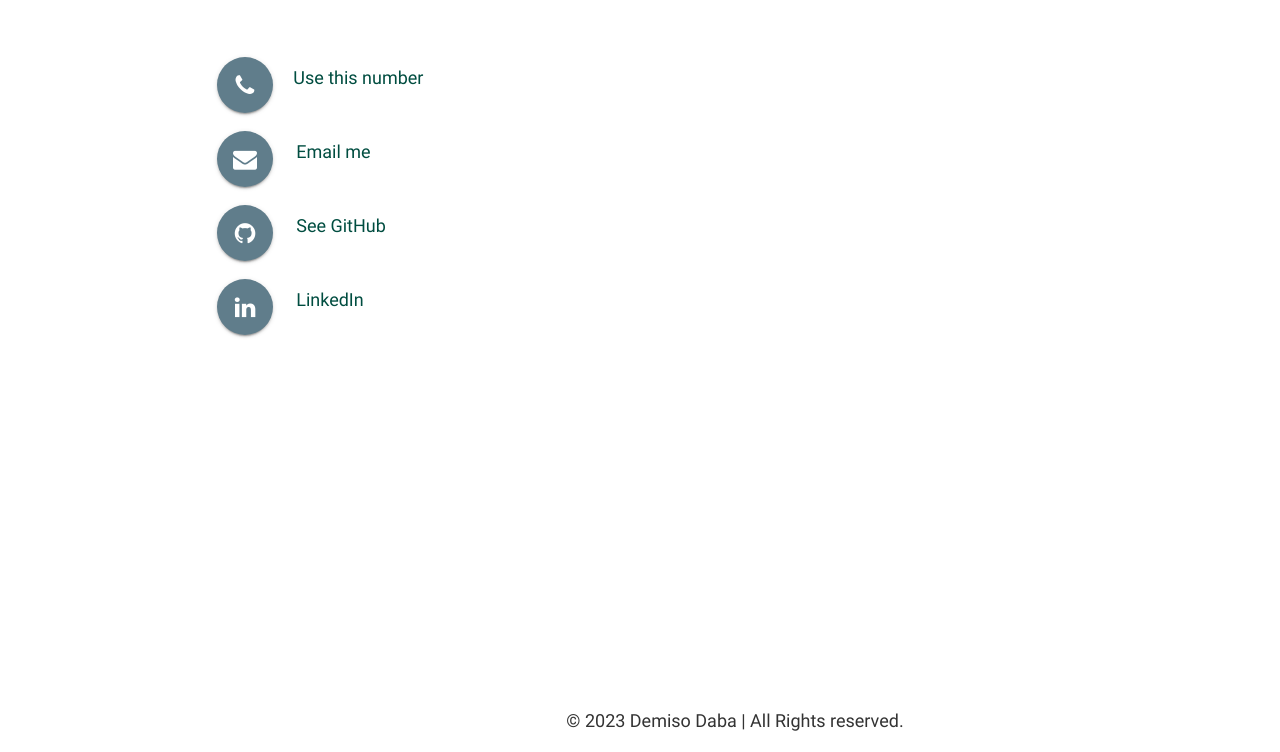
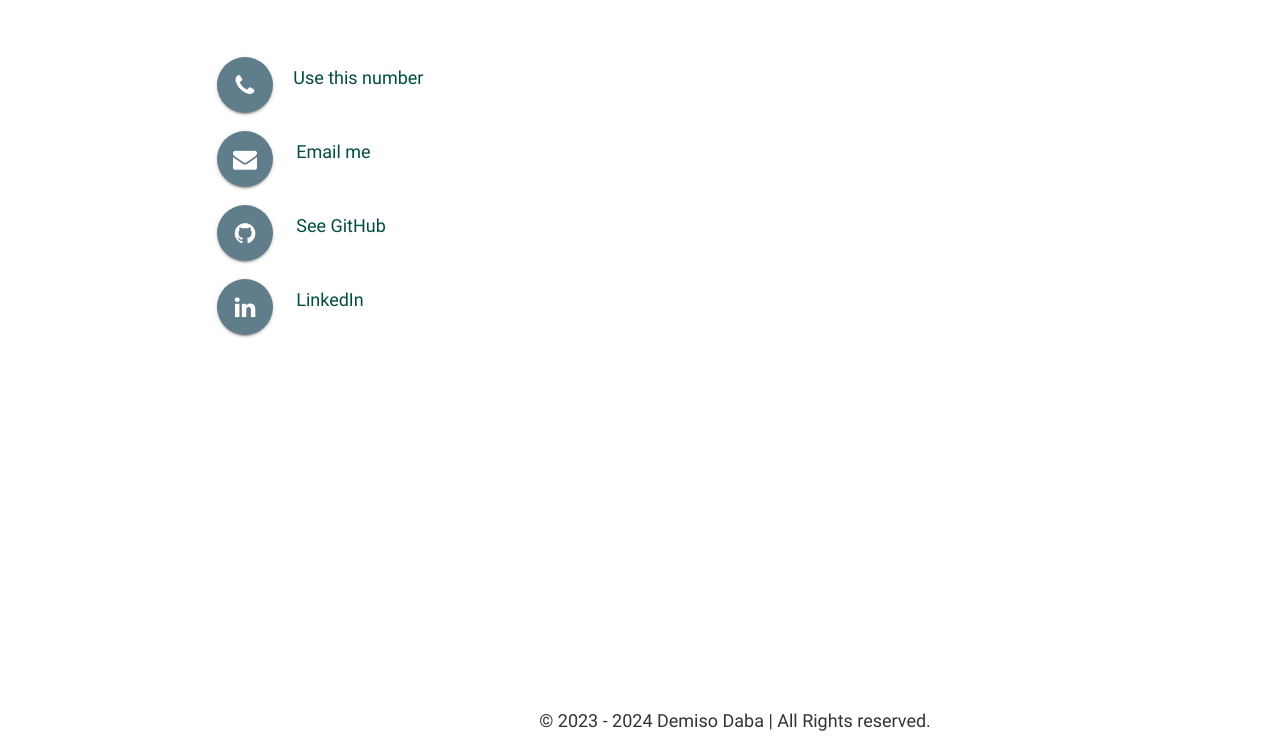
Before and after one commit to DemisoDaba/DemisoDaba.github.io, a plain HTML site: page index.html in a window 1280 px wide. Shown: the part 6963-7715 px from the top of the page. Drawn offline with nearby package versions, Linux system fonts and the light colour scheme.

```diff
--- a/index.html
+++ b/index.html
@@ -694,7 +694,7 @@
 <section id="Footer">
   <div class="container">
     <footer class="text-center py-3">
-      <p class="text-white mb-0">© 2023 Demiso Daba | All Rights reserved.</p>
+      <p class="text-white mb-0">© 2023 - 2024 Demiso Daba | All Rights reserved.</p>
     </footer>
   </div>
 </section>
```
